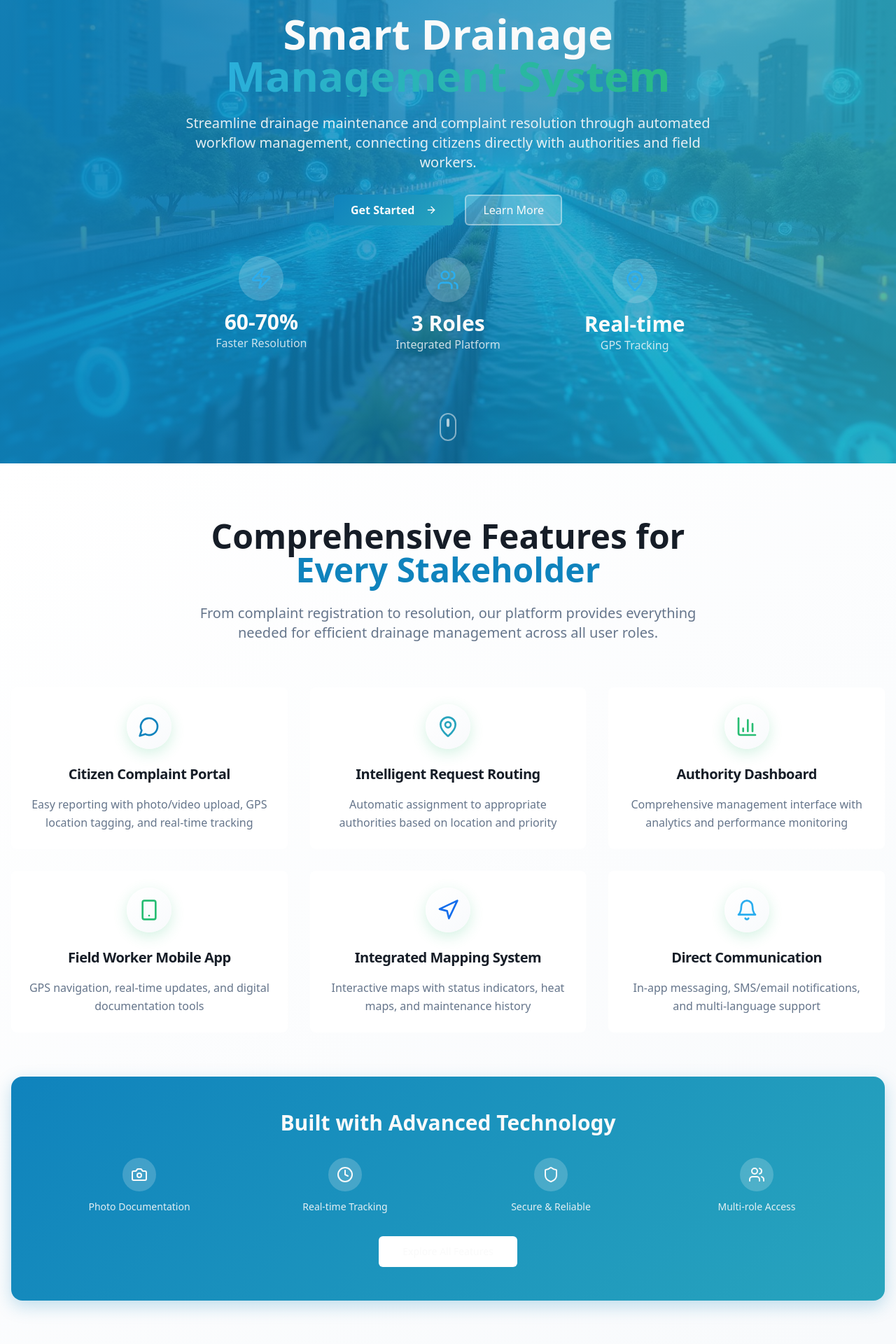
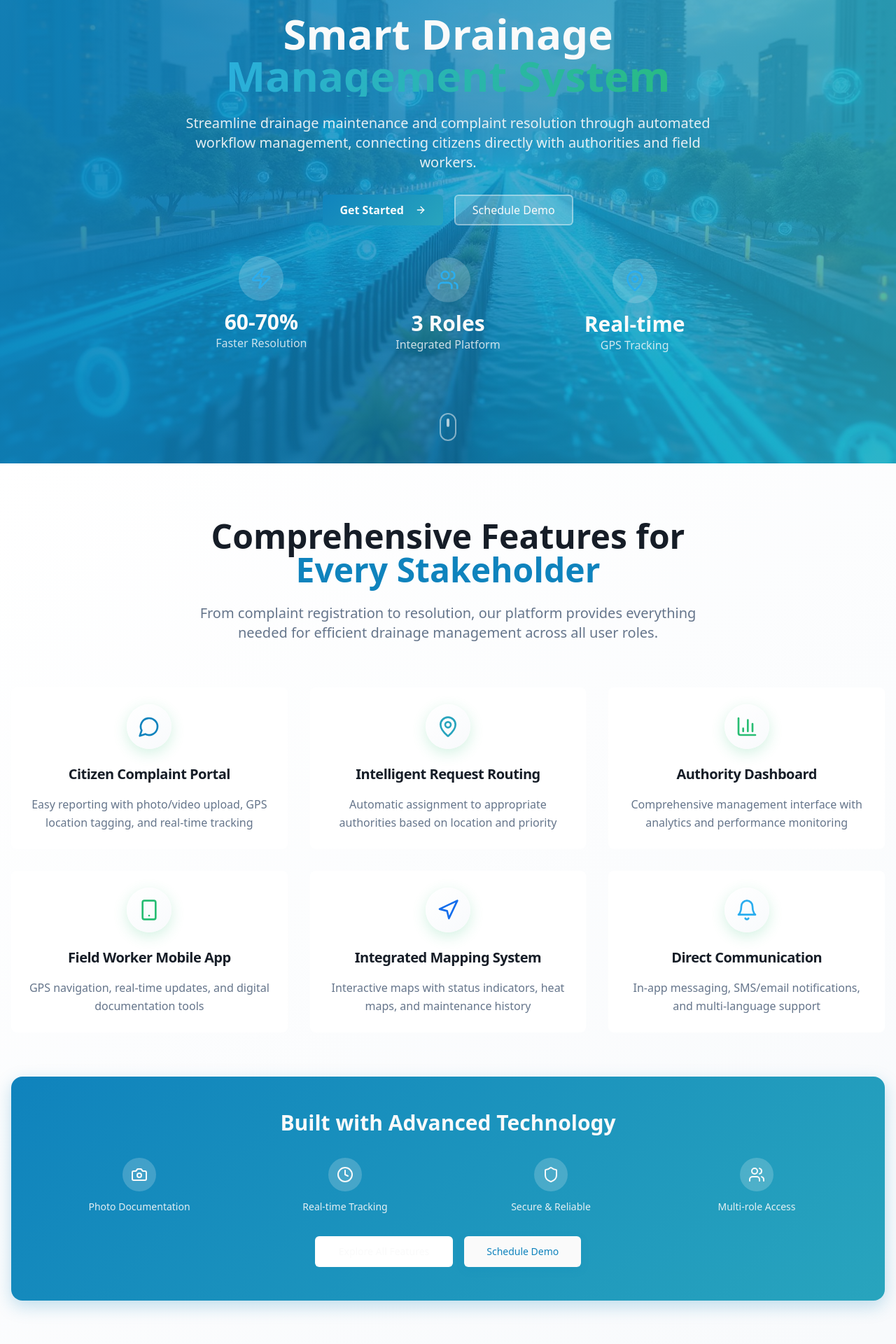
Before and after one commit to SivaDoodHub/flow-resolve-connect, a React (Vite) app: page / in a window 1280 px wide. Shown: the part 138-2058 px from the top of the page at 70% size. Built offline with nearby package versions, Linux system fonts and the light colour scheme.

Commit message:
Add explore features and schedule demo
Added sections for exploring all features and scheduling a demo to the landing page.

```diff
--- a/src/components/FeaturesSection.tsx
+++ b/src/components/FeaturesSection.tsx
@@ -117,9 +117,14 @@ const FeaturesSection = () => {
             ))}
           </div>
 
-          <Button variant="outline" size="lg" className="border-2 border-primary-foreground/30 text-primary-foreground hover:bg-primary-foreground/10">
-            Explore All Features
-          </Button>
+          <div className="flex flex-col sm:flex-row gap-4 justify-center">
+            <Button variant="outline" size="lg" className="border-2 border-primary-foreground/30 text-primary-foreground hover:bg-primary-foreground/10">
+              Explore All Features
+            </Button>
+            <Button variant="secondary" size="lg" className="bg-primary-foreground text-primary hover:bg-primary-foreground/90">
+              Schedule Demo
+            </Button>
+          </div>
         </div>
       </div>
     </section>
--- a/src/components/HeroSection.tsx
+++ b/src/components/HeroSection.tsx
@@ -36,7 +36,7 @@ const HeroSection = () => {
               <ArrowRight className="ml-2 w-4 h-4" />
             </Button>
             <Button variant="secondary" size="lg" className="text-base px-6 py-3 bg-primary-foreground/20 text-primary-foreground border-2 border-primary-foreground/40 hover:bg-primary-foreground/30 hover:border-primary-foreground/60">
-              Learn More
+              Schedule Demo
             </Button>
           </div>
 
```
